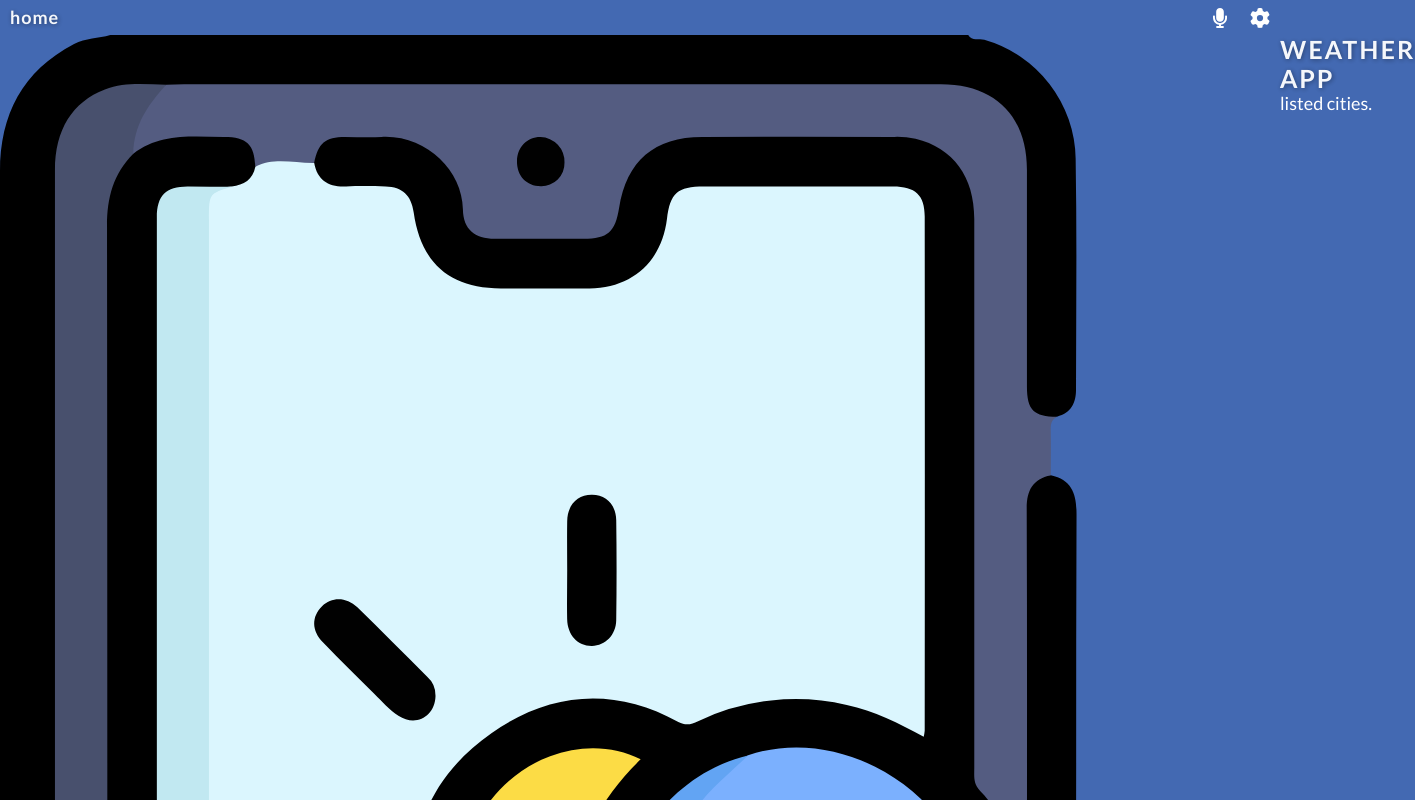
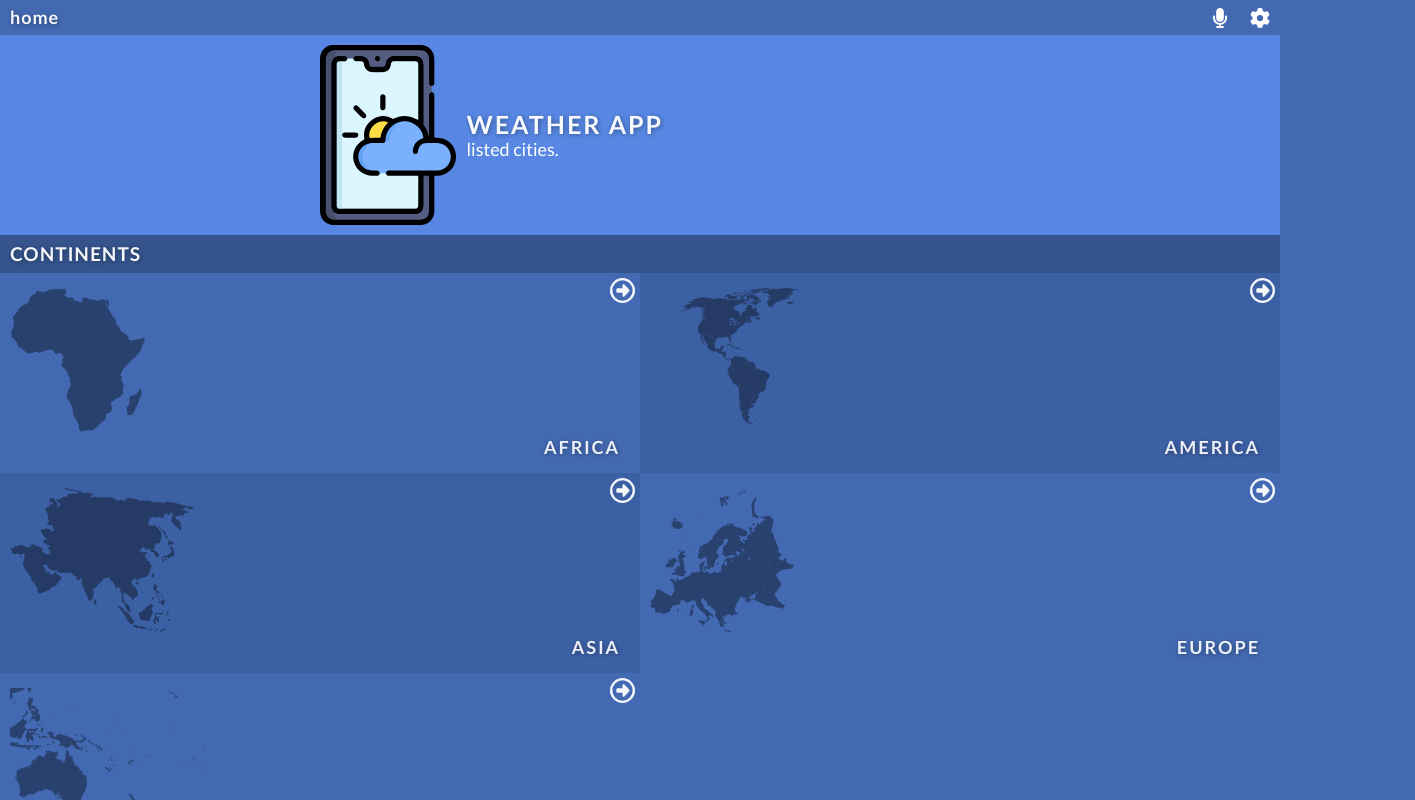
Before and after one commit to Ruthmy/weather-app, a React (Create React App) app: page /#/ in a window 1280 px wide. Shown: the top 800 px of the page, 1415 px wide, since content can reach past the window. Built offline with nearby package versions, Linux system fonts and the light colour scheme; no server answers; a web font is replaced by a local one.

Commit message:
Modified 'index.css' -stylesheet- Added 4 selectors that affect all components

```diff
--- a/src/index.css
+++ b/src/index.css
@@ -35,6 +35,8 @@ body {
   color: #fff;
 }
 
+/* For the display flex */
+
 .d-flex-column {
   display: flex;
   flex-direction: column;
@@ -44,6 +46,8 @@ body {
   display: flex;
   flex-direction: row;
 }
+
+/* For the font style */
 
 h1 { font-size: var(--h1-size); }
 
@@ -100,3 +104,32 @@ p.continents__detail {
   text-shadow: 1px 1px 5px rgba(0, 0, 0, 0.4);
   opacity: 0.95;
 }
+
+/* Styles across components */
+
+.home {
+  justify-content: center;
+  align-items: center;
+  height: 25vh;
+  padding: 1rem;
+  background-color: var(--blue-color-light);
+}
+
+img.header {
+  height: 100%;
+  object-fit: cover;
+}
+
+.home__info {
+  padding-left: 1rem;
+  width: 40%;
+}
+
+.division {
+  height: auto;
+  padding: 0.8rem 1rem;
+  background-color: var(--blue-color-dark);
+  letter-spacing: 0.1rem;
+  text-shadow: 1px 1px 5px rgba(0, 0, 0, 0.4);
+  opacity: 0.95;
+}
```
